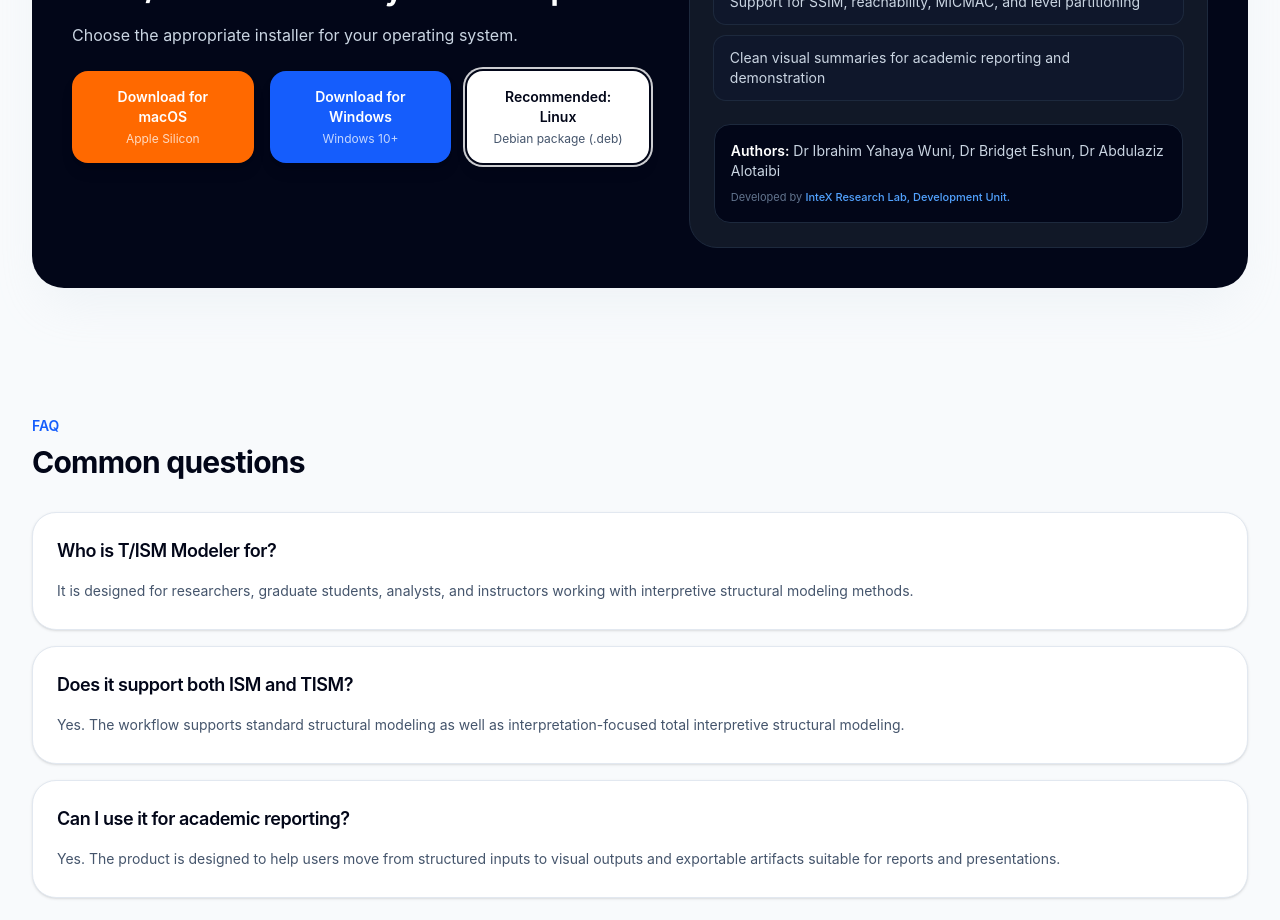
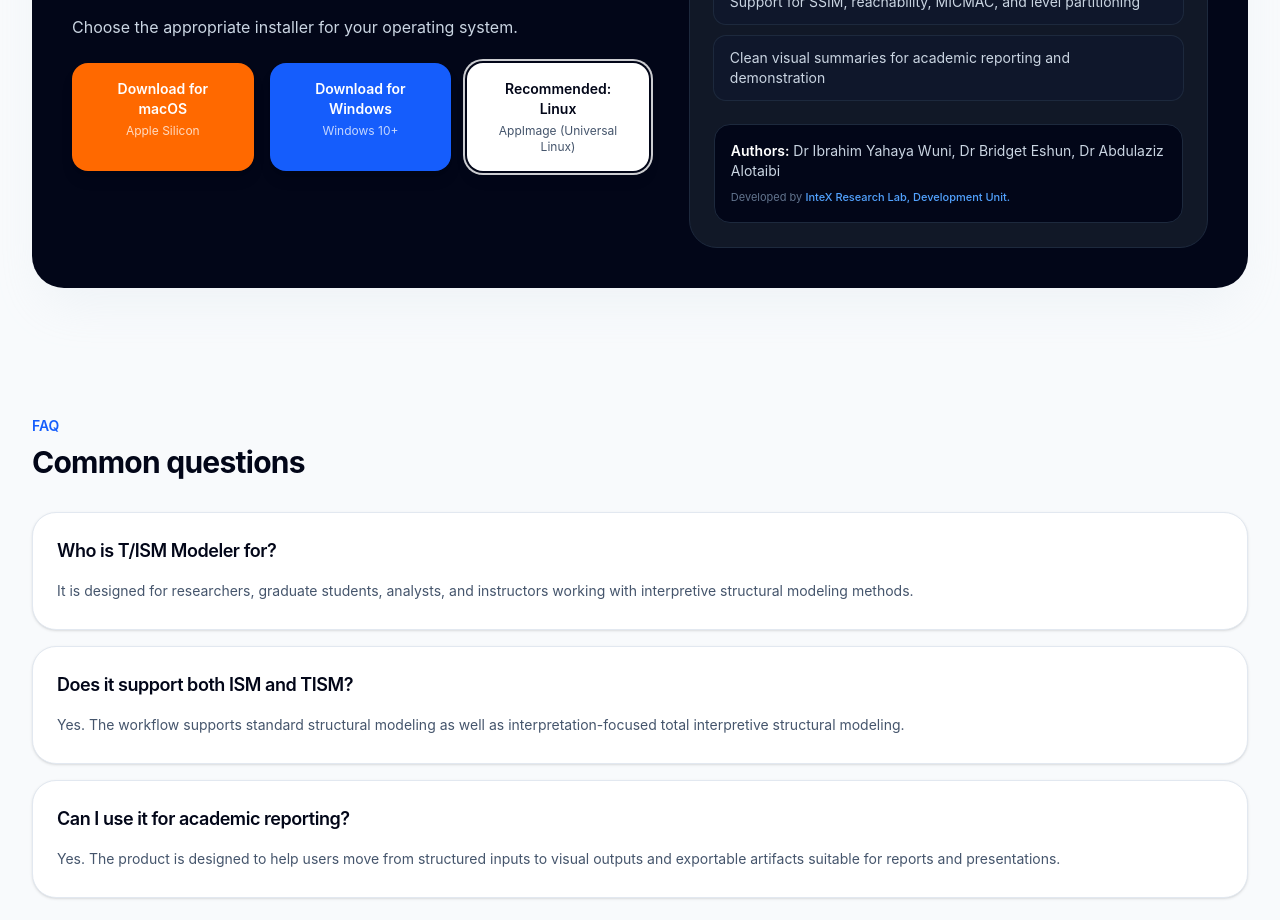
Before and after one commit to IntexResearchLab/TISM-Modeler-Site, a React (Vite) app: page / in a window 1280 px wide. Shown: the part 3680-4600 px from the top of the page. Built offline with nearby package versions, Linux system fonts and the light colour scheme.

Commit message:
Linux is updated

```diff
--- a/src/App.tsx
+++ b/src/App.tsx
@@ -90,8 +90,8 @@ export default function App() {
     {
       key: 'linux',
       title: 'Linux',
-      hint: 'Debian package (.deb)',
-      link: 'https://github.com/IntexResearchLab/TISM-Modeler-Site/releases/download/v4.0.0/tism-modeler_0.0.0_amd64.deb',
+      hint: 'AppImage (Universal Linux)',
+      link: 'https://github.com/IntexResearchLab/TISM-Modeler-Site/releases/download/v6.0.0/TISM-Modeler-0.0.0.1.AppImage',
       style: 'bg-white hover:bg-slate-100 text-slate-950',
       available: true,
     },
```
